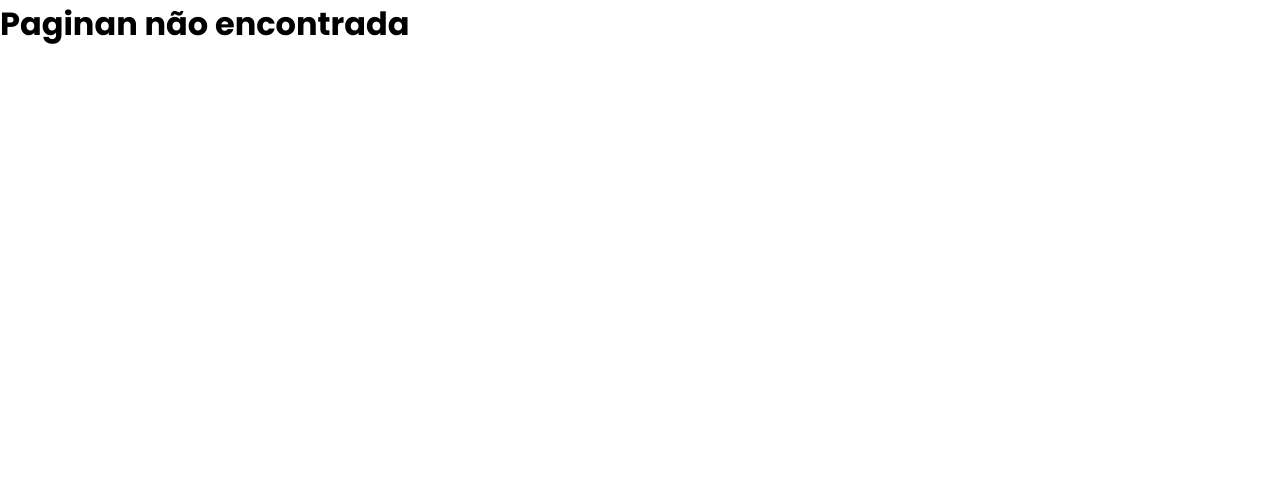
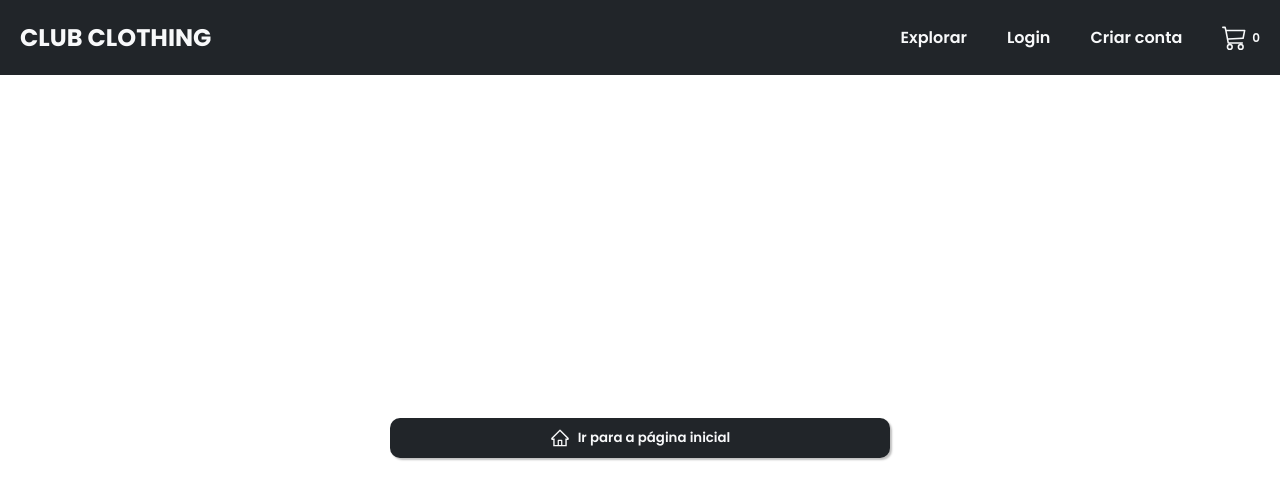
Before and after one commit to Martins-Guilherme/ecommerce, a React (Create React App) app: page /payment-confirmation in a window 1280 px wide. Shown: the top 500 px of the page. Built offline with nearby package versions, Linux system fonts and the light colour scheme; no server answers.

Commit message:
feat: add payment confirmation page and clear cart functionality

```diff
--- a/src/App.tsx
+++ b/src/App.tsx
@@ -20,6 +20,7 @@ import NotFoundPage from './pages/not-found/not-found.page';
 import Cart from './components/cart/cart.components';
 import CheckoutPage from './pages/checkout/checkout';
 import AuthenticationGuard from './components/guards/authentication.guards';
+import PaymentConfirmationPage from './pages/payment-confirmation/payment-confirmation.page';
 
 const App: FunctionComponent = () => {
   const [isInitialized, setIsInitialized] = useState(true);
@@ -61,6 +62,10 @@ const App: FunctionComponent = () => {
           <Route path="/explorer" element={<ExplorePage />} />
           <Route path="/category/:id" element={<CategoryDetailsPage />} />
           <Route
+            path="/payment-confirmation"
+            element={<PaymentConfirmationPage />}
+          />
+          <Route
             path="/checkout"
             element={
               <AuthenticationGuard>
--- a/src/contexts/cart.context.tsx
+++ b/src/contexts/cart.context.tsx
@@ -13,6 +13,7 @@ interface ICartContext {
   products: CartProduct[];
   productsTotalPrice: number;
   productsCount: number;
+  clearProducts: () => void;
   togleCart: () => void;
   addProductToCart: (product: Product) => void;
   removeProductFromCart: (productId: string) => void;
@@ -29,6 +30,7 @@ export const CartContext = createContext<ICartContext>({
   products: [],
   productsTotalPrice: 0,
   productsCount: 0,
+  clearProducts: () => {},
   togleCart: () => {},
   addProductToCart: () => {},
   removeProductFromCart: () => {},
@@ -120,6 +122,10 @@ const CartContextProvider: FunctionComponent<ICartProps> = ({ children }) => {
     );
   };
 
+  const clearProducts = () => {
+    setProducts([]);
+  };
+
   return (
     <CartContext.Provider
       value={{
@@ -127,6 +133,7 @@ const CartContextProvider: FunctionComponent<ICartProps> = ({ children }) => {
         products,
         productsTotalPrice,
         productsCount,
+        clearProducts,
         togleCart,
         addProductToCart,
         removeProductFromCart,
--- /dev/null
+++ b/src/pages/payment-confirmation/payment-confirmation.page.tsx
@@ -0,0 +1,70 @@
+import { FunctionComponent, useContext, useEffect } from 'react';
+import { useNavigate, useSearchParams } from 'react-router-dom';
+import {
+  PaymentConfirmationContainer,
+  PaymentConfirmationContent,
+} from './payment-confirmation.styles';
+
+import {
+  AiOutlineHome,
+  AiOutlineCheckCircle,
+  AiOutlineCloseCircle,
+} from 'react-icons/ai';
+
+import Colors from '../../theme/theme.colors';
+import Header from '../../components/header/header.component';
+import CustomButton from '../../components/custom-button/custom-button.components';
+import { CartContext } from '../../contexts/cart.context';
+
+const PaymentConfirmationPage: FunctionComponent = () => {
+  const { clearProducts } = useContext(CartContext);
+
+  const [searchParams] = useSearchParams();
+  const status = searchParams.get('success');
+
+  const isCanceled = searchParams.get('canceled') === 'true';
+
+  const navigate = useNavigate();
+  const handleReturnClick = () => {
+    navigate('/');
+  };
+
+  useEffect(() => {
+    if (status === 'true') {
+      clearProducts();
+    }
+  }, [status]);
+
+  return (
+    <>
+      <Header />
+      <PaymentConfirmationContainer>
+        <PaymentConfirmationContent>
+          {status === 'true' && (
+            <>
+              <AiOutlineCheckCircle size={120} color={Colors.success} />
+              <p>Sua compra foi finalizada com sucesso.</p>
+            </>
+          )}
+          {(status === 'false' || isCanceled) && (
+            <>
+              <AiOutlineCloseCircle size={120} color={Colors.error} />
+              <p>
+                Ocorreu um erro ao finalizar a sua compra, por favor tente
+                novamente.
+              </p>
+            </>
+          )}
+          <CustomButton
+            startIcon={<AiOutlineHome />}
+            onClick={handleReturnClick}
+          >
+            Ir para a página inicial
+          </CustomButton>
+        </PaymentConfirmationContent>
+      </PaymentConfirmationContainer>
+    </>
+  );
+};
+
+export default PaymentConfirmationPage;
--- /dev/null
+++ b/src/pages/payment-confirmation/payment-confirmation.styles.ts
@@ -0,0 +1,21 @@
+import styled from 'styled-components';
+
+export const PaymentConfirmationContainer = styled.div`
+  height: 100%;
+  display: flex;
+  flex-direction: column;
+  align-items: center;
+  justify-content: center;
+`;
+
+export const PaymentConfirmationContent = styled.div`
+  text-align: center;
+  width: 500px;
+
+  p {
+    margin-top: 15px;
+    margin-bottom: 15px;
+    font-size: 1.125rem;
+    font-weight: 500;
+  }
+`;
--- a/src/theme/theme.colors.ts
+++ b/src/theme/theme.colors.ts
@@ -13,6 +13,7 @@ const Colors = {
     placeholder: '#9c757d',
   },
   error: '#ff6a6a',
+  success: '#198754',
 };
 
 export default Colors;
```
